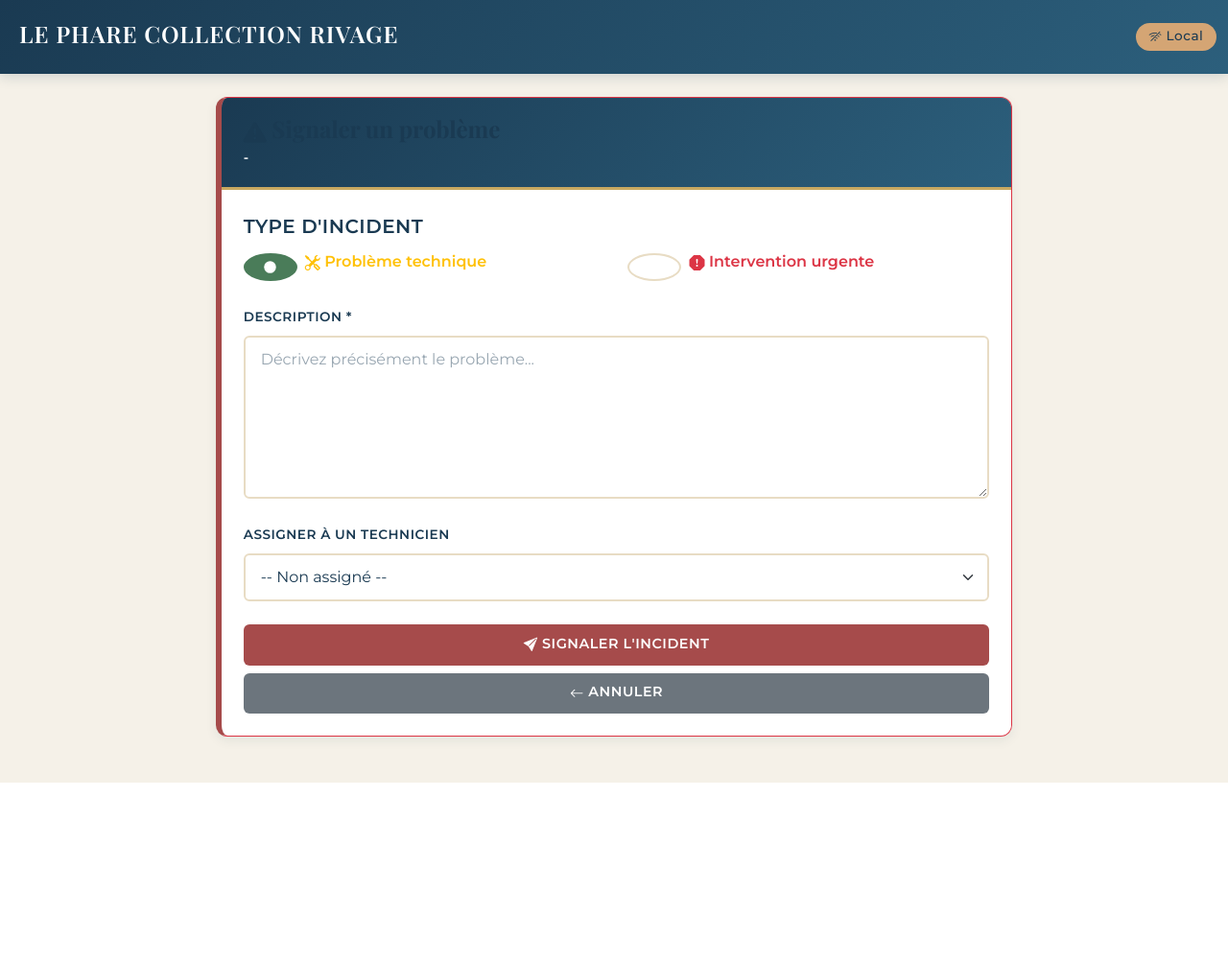
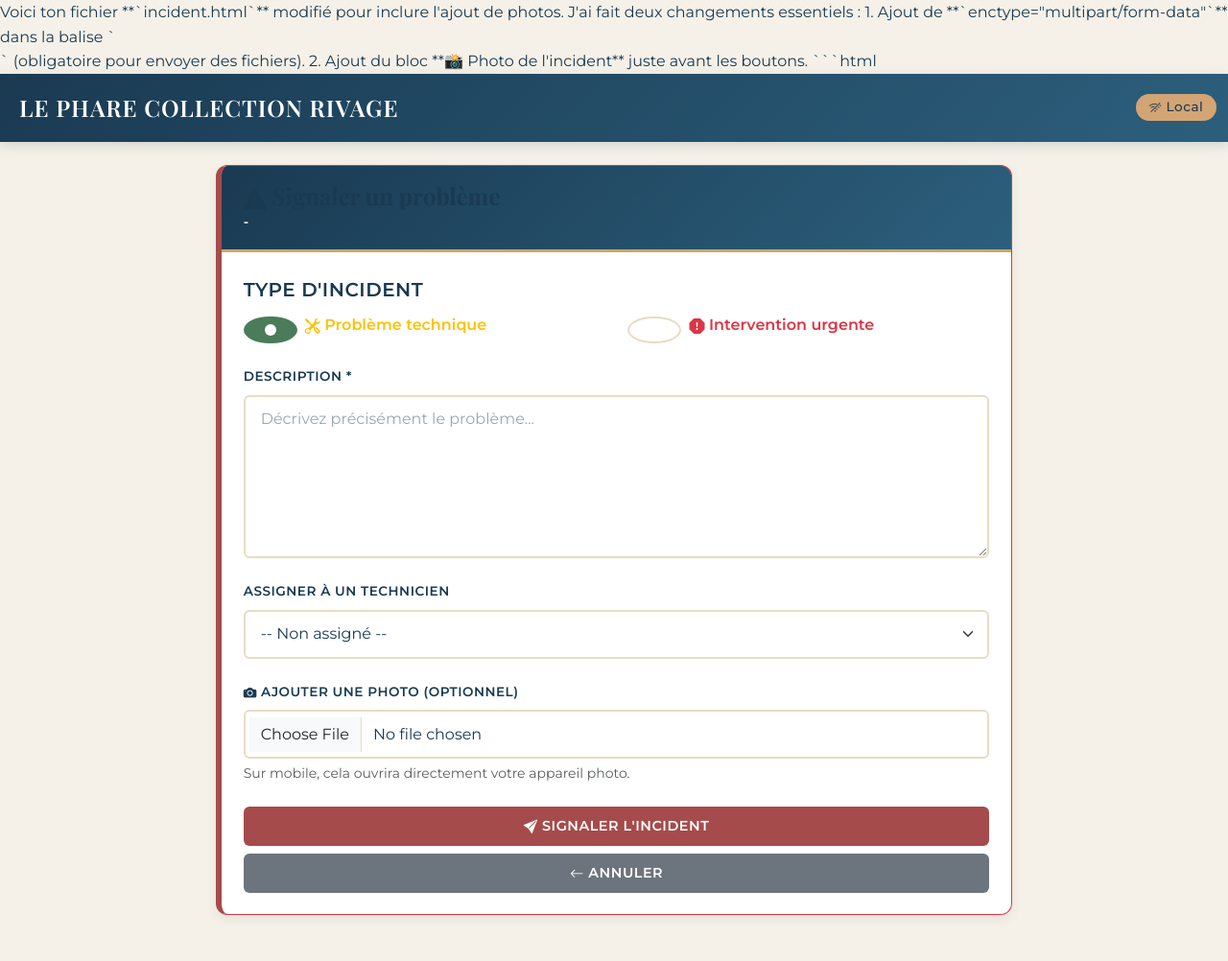
Before and after one commit to Collection-Rivage/le-phare-check, a Python web app: template templates/incident.html in a window 1280 px wide. Shown: the whole page at 96% size. Before the commit the page ends 816 px from the top, so only its background shows below. Run offline with Jinja, Linux system fonts and the light colour scheme; the template is opened without the code that fills it, so the values that code supplies are empty.

Commit message:
Update incident.html

````diff
--- a/templates/incident.html
+++ b/templates/incident.html
@@ -1,3 +1,10 @@
+Voici ton fichier **`incident.html`** modifié pour inclure l'ajout de photos.
+
+J'ai fait deux changements essentiels :
+1. Ajout de **`enctype="multipart/form-data"`** dans la balise `<form>` (obligatoire pour envoyer des fichiers).
+2. Ajout du bloc **📸 Photo de l'incident** juste avant les boutons.
+
+```html
 {% extends "base.html" %}
 
 {% block title %}Signaler un incident - {{ hebergement.emplacement }}{% endblock %}
@@ -11,7 +18,8 @@
                 <small>{{ hebergement.emplacement }} - {{ hebergement.type_hebergement.nom }}</small>
             </div>
             <div class="card-body">
-                <form method="POST">
+                <!-- IMPORTANT: enctype="multipart/form-data" est indispensable pour les photos -->
+                <form method="POST" enctype="multipart/form-data">
                     <div class="mb-4">
                         <label class="form-label fw-bold fs-5">Type d'incident</label>
                         <div class="row">
@@ -49,6 +57,13 @@
                         </select>
                     </div>
 
+                    <!-- NOUVEAU CHAMP : AJOUT PHOTO -->
+                    <div class="mb-4">
+                        <label for="image" class="form-label fw-bold"><i class="bi bi-camera-fill"></i> Ajouter une photo (optionnel)</label>
+                        <input type="file" class="form-control" id="image" name="image" accept="image/*" capture="environment">
+                        <div class="form-text">Sur mobile, cela ouvrira directement votre appareil photo.</div>
+                    </div>
+
                     <div class="d-grid gap-2">
                         <button type="submit" class="btn btn-danger btn-lg">
                             <i class="bi bi-send-fill"></i> Signaler l'incident
@@ -63,3 +78,13 @@
     </div>
 </div>
 {% endblock %}
+```
+
+### Prochaine étape :
+Une fois que tu as mis à jour ce fichier et le fichier `app.py`, n'oublie pas de lancer cette commande dans le **SQL Editor de Supabase** pour que la base de données soit prête à recevoir les photos :
+
+```sql
+ALTER TABLE incidents ADD COLUMN IF NOT EXISTS image_url VARCHAR(500);
+```
+
+Après cela, tu pourras faire ton premier test de signalement avec photo ! 📸🚀
````
